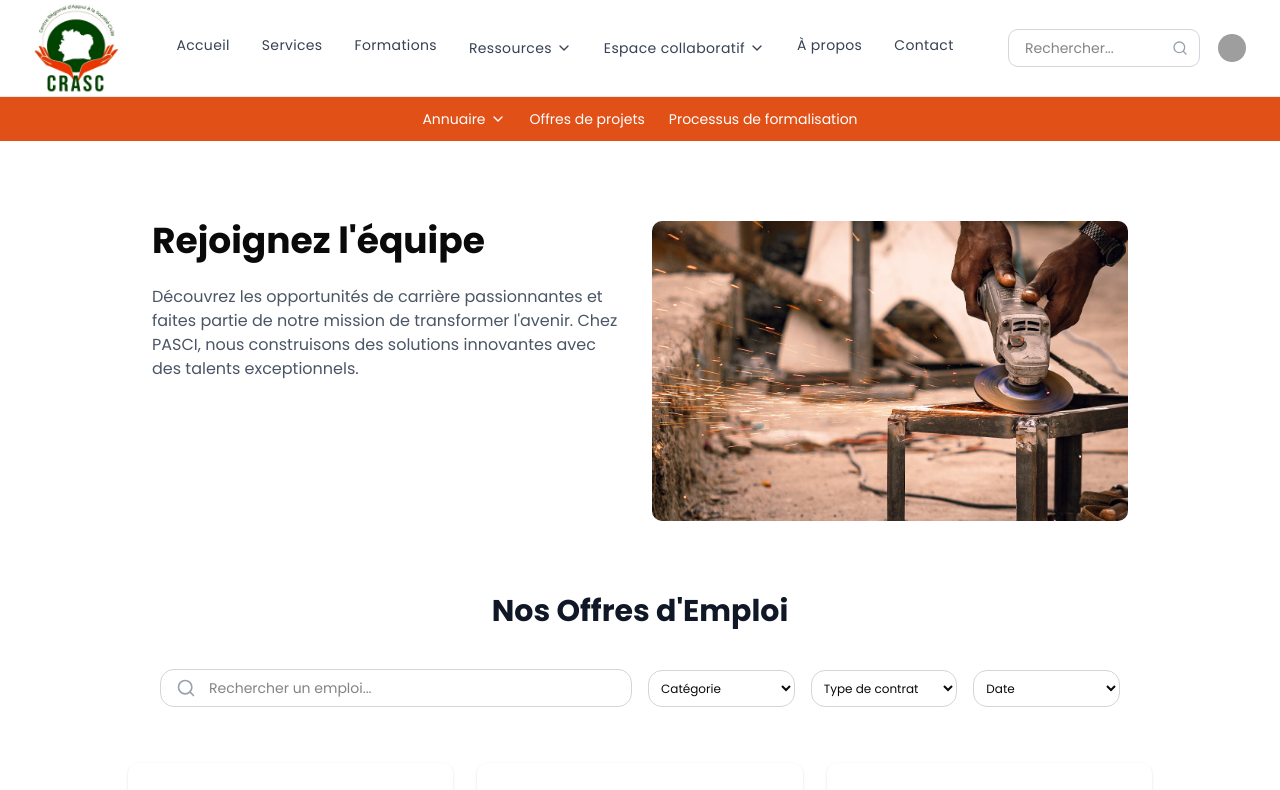
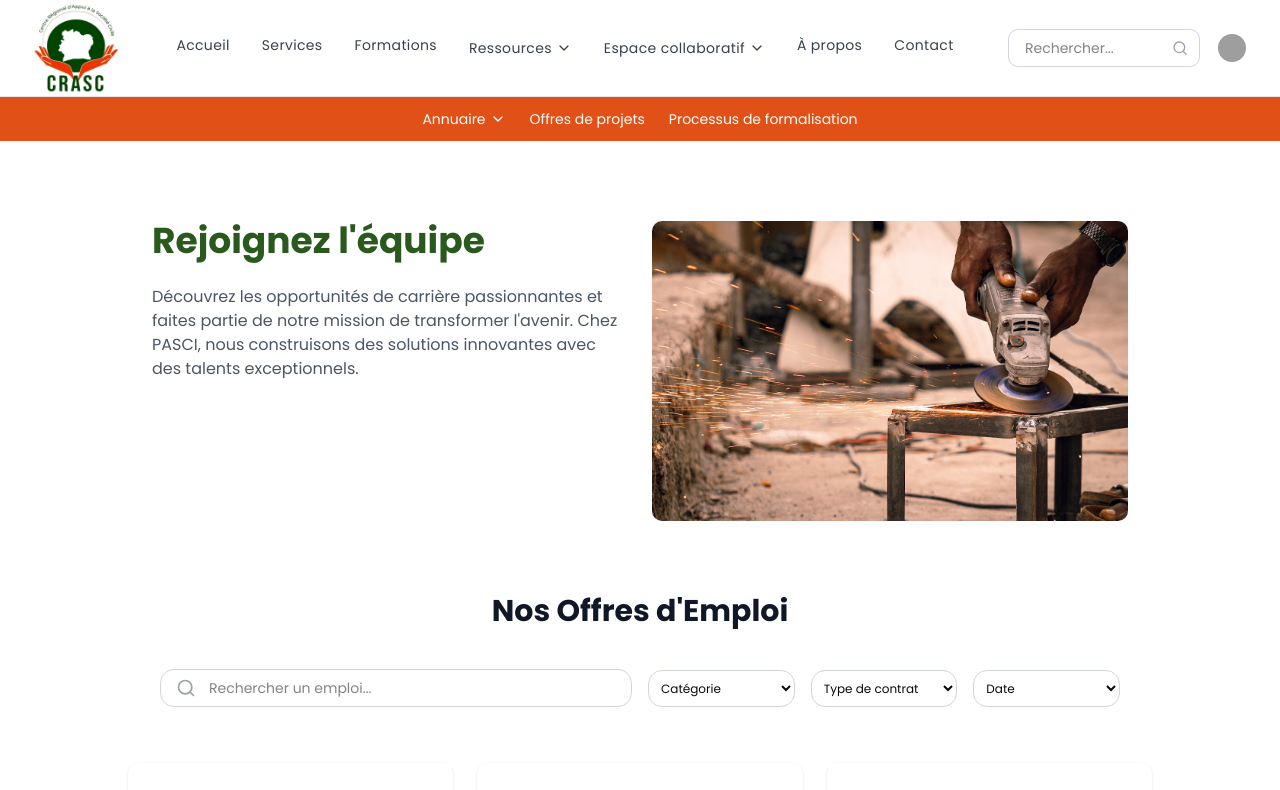
Before and after one commit to ordemdigitale/pasci-web, a Next.js app: page /espace-collaboratif/offres-emploi in a window 1280 px wide. Shown: the top 790 px of the page. Built offline with nearby package versions, Linux system fonts and the light colour scheme; grey boxes are pictures that could not be loaded.

Commit message:
various updates

```diff
--- a/app/contact/page.tsx
+++ b/app/contact/page.tsx
@@ -39,13 +39,6 @@ export default function ContactPage() {
             <p className="text-gray-600 text-lg max-w-xl">
               Nous sommes là pour répondre à vos questions et vous fournir toute l'assistance nécessaire. N'hésitez pas à nous contacter.
             </p>
-
-            <Button
-              variant="outline"
-              className="border border-[#E05017] bg-[#E05017] text-white hover:text-[#e05017] hover:bg-white rounded-lg"
-            >
-              Envoyez-nous un message
-            </Button>
           </div>
 
           {/* Right content */}
--- a/app/espace-collaboratif/offres-emploi/page.tsx
+++ b/app/espace-collaboratif/offres-emploi/page.tsx
@@ -100,7 +100,7 @@ export default function PageOffreEmploi() {
       <div className="max-w-5xl mx-auto sm:px-6 lg:px-6 p-8 mb-10 grid lg:grid-cols-2 gap-6">
         {/* Left content */}
         <div className="">
-          <h2 className="font-bold text-4xl">Rejoignez l'équipe</h2>
+          <h2 className="text-[#2a591d] font-bold text-4xl">Rejoignez l'équipe</h2>
           <p className="text-gray-600 text-md max-w-xl mt-6">
             Découvrez les opportunités de carrière passionnantes et faites partie de notre mission de transformer l'avenir. Chez PASCI, nous construisons des solutions innovantes avec des talents exceptionnels.
           </p>
--- a/app/espace-collaboratif/pole-concertation/page.tsx
+++ b/app/espace-collaboratif/pole-concertation/page.tsx
@@ -45,9 +45,6 @@ export default function PagePoleConcertation() {
           <p className="text-gray-600 text-md max-w-xl mt-6">
             Au nombre de 11, les pôles de concertation sont espaces de discussion, de libres échanges et de valorisation des domaines prioritaires des OSC. Ils sont les regroupements de l&apos;ensemble des OSC volontairement engagés dans la recherche des conditions de vie meilleure des acteurs du pôle. Les sujets abordés et discutés ne sauraient en aucun cas se détourner des principaux objectifs que l&apos;on s&apos;est assigné. Réservés uniquement aux OSC inscrits sur la plateforme, les partages, les échanges et les discussions s&apos;opèrent dans une dynamique de respect mutuel, de vivre ensemble et l&apos;intérêt commun des membres.
           </p>
-          <Button className="mt-12 border border-[#E05017] bg-[#E05017] text-white hover:text-[#E05017] hover:bg-white rounded-lg px-6">
-            Explorer les pôles
-          </Button>
         </div>
 
         {/* Right content */}
```
Also changed, not shown: public/images/service-page-thumb.png (deleted).
